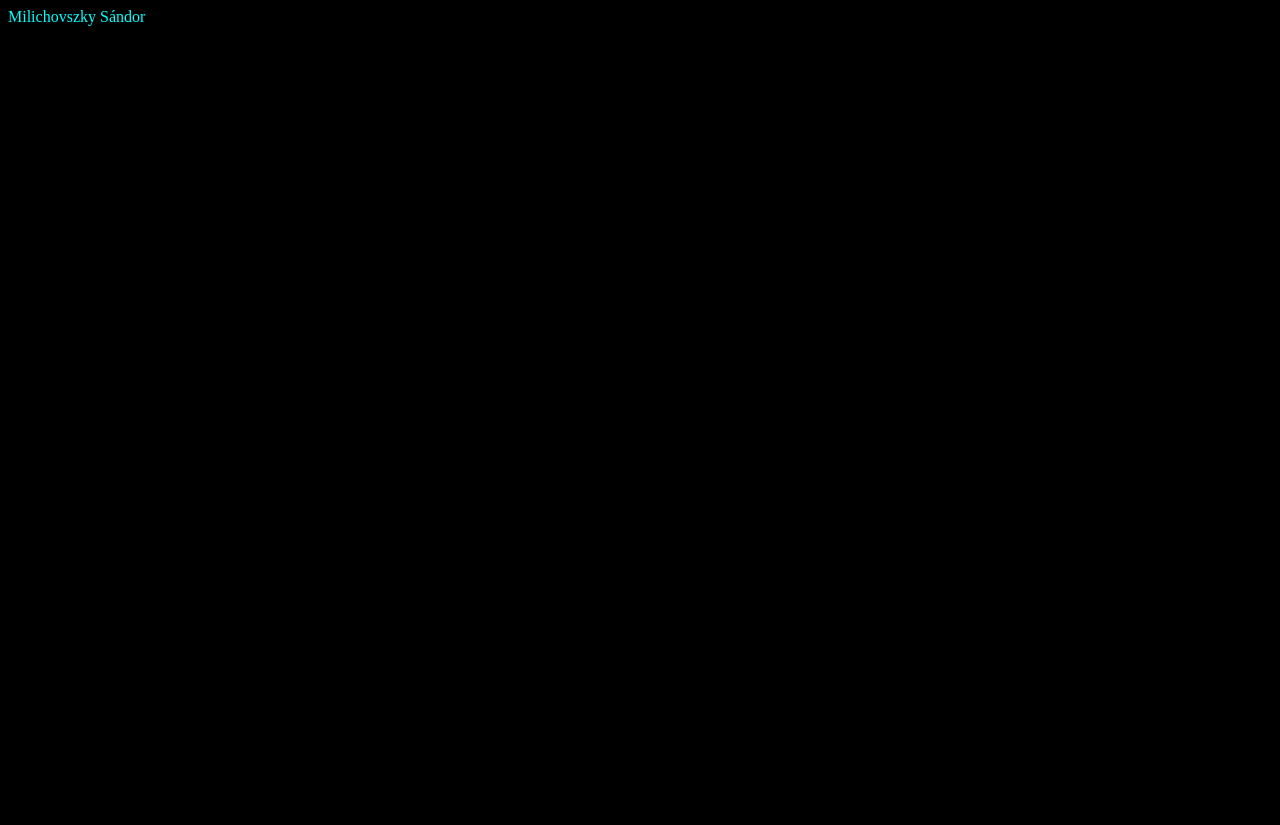
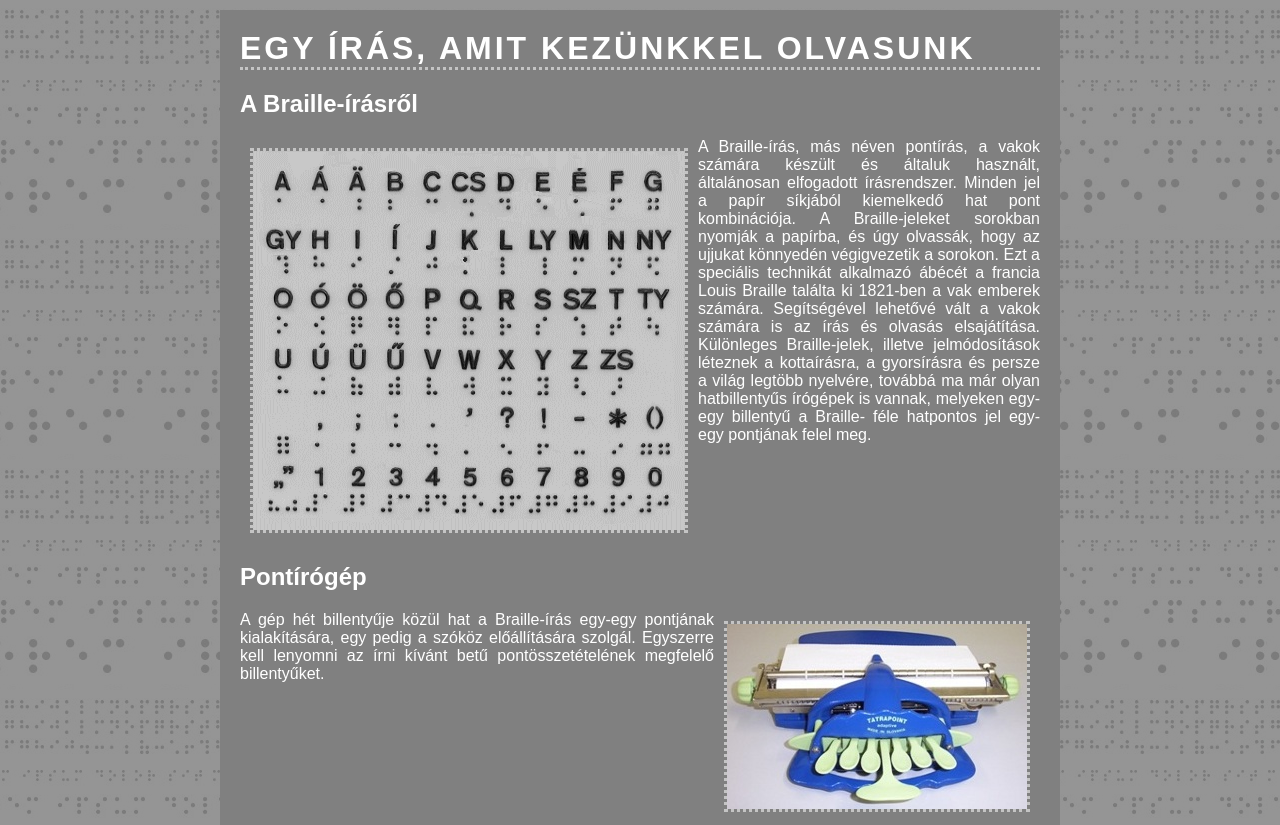
Before and after one commit to Horizon719/Milichovszky_Sandor_GITAlap, a plain HTML site: page index.html in a window 1280 px wide. Shown: the top 825 px of the page. Before the commit the page ends 800 px from the top, so only its background shows below. Drawn offline with Linux system fonts and the light colour scheme.

Commit message:
Pontírás kész

```diff
--- a/index.html
+++ b/index.html
@@ -11,7 +11,25 @@
     </head>
     <body>
         <div class="wrapper">
-            Milichovszky Sándor
+            <h1>Egy írás, amit kezünkkel olvasunk</h1>
+            <div class="bal">
+                <h2>A Braille-írásről</h2>
+                <img src="kepek/abc.gif" alt="Braille abc" class="bkep">
+                <p>A Braille-írás, más néven pontírás, a vakok számára készült és általuk használt, általánosan elfogadott írásrendszer. Minden jel a papír síkjából kiemelkedő hat pont kombinációja. A Braille-jeleket sorokban nyomják a papírba, és úgy olvassák, hogy az ujjukat könnyedén végigvezetik a sorokon. Ezt a speciális technikát alkalmazó ábécét a francia Louis Braille találta ki 1821-ben a vak emberek számára. Segítségével lehetővé vált a vakok számára is az írás és olvasás elsajátítása. Különleges Braille-jelek, illetve jelmódosítások léteznek a kottaírásra, a gyorsírásra és persze a világ legtöbb nyelvére, továbbá ma már olyan hatbillentyűs írógépek is vannak, melyeken egy-egy billentyű a Braille- féle hatpontos jel egy-egy pontjának felel meg.</p>
+                <br class="torol">
+            </div>
+            <div class="jobb">
+                <h2>Pontírógép</h2>
+                <img src="kepek/irogep.jpg" alt="pontírógép" class="jkep">
+                <p>A gép hét billentyűje közül hat a Braille-írás egy-egy pontjának kialakítására, egy pedig a szóköz előállítására szolgál. Egyszerre kell lenyomni az írni kívánt betű pontösszetételének megfelelő billentyűket.</p>
+                <br class="torol">
+            </div>
+            <div class="bal">
+                <h2>Louis Braille</h2>
+                <img src="kepek/mellkep.jpg" alt="Louis Braille" class="bkep">
+                <p>A pontnak mint íráselemnek a felfedezése egy francia tüzértiszt, Charles Barbier százados nevéhez fűződik. 1819-ben kidolgozta "éjszakai írás" módszerét azzal a céllal, hogy a katonák sötétben is képesek legyenek írásos parancsokat közölni egymással. Barbier a betűket táblázatba foglalva adta meg 6-6 oszlopban. Rendszere így 36 hangot jelölt. Ezt a pontrendszert Louis Braille (1809-1852), a párizsi Vakok Intézetének tanítója fejlesztette tovább. </p>
+                <br class="torol">
+            </div>
         </div>
     </body>
 </html>
--- a/stilus.css
+++ b/stilus.css
@@ -1,4 +1,42 @@
 body{
-    background-color: black;
-    color: cyan;
+    background-image: url(kepek/hatterem3.jpg);
+    margin: 0;
 }
+
+.wrapper{
+    background-color: gray;
+    color: white;
+    margin: 10px auto auto auto;
+    width: 80%;
+    max-width: 800px;
+    padding: 20px;
+    font-family: Arial, 'Franklin Gothic Medium', 'Arial Narrow', sans-serif;
+}
+
+h1{
+    margin: 0;
+    text-transform: uppercase;
+    letter-spacing: 3px;
+    border-bottom: 3px dotted rgb(196, 196, 196);
+}
+
+p{
+    text-align: justify;
+}
+
+img{
+    margin: 10px;
+    border: 3px dotted rgb(196, 196, 196);
+}
+
+.bkep{
+    float: left;
+}
+
+.jkep{
+    float: right;
+}
+
+.torol{
+    clear: both;
+}
```
Also changed, not shown: kepek/abc.gif (added), kepek/hatterem3.jpg (added), kepek/irogep.jpg (added), kepek/mellkep.jpg (added).
